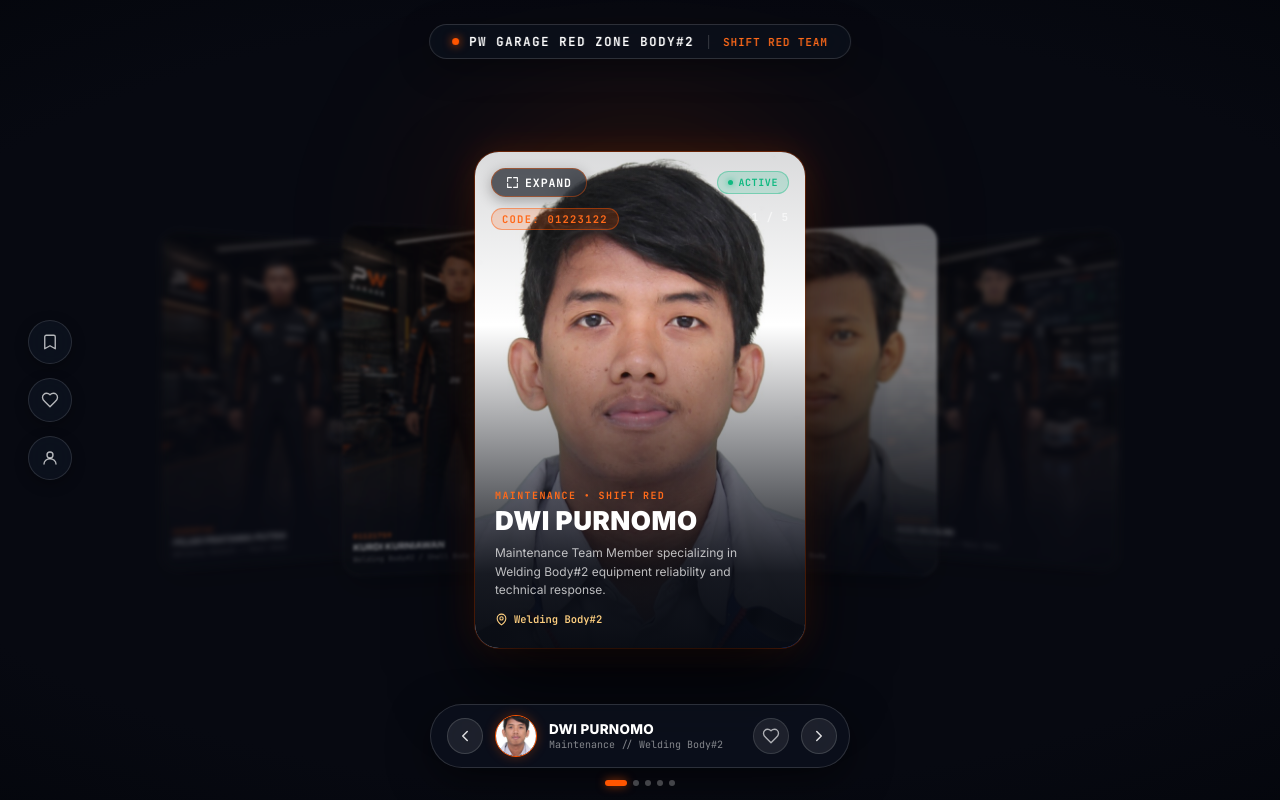
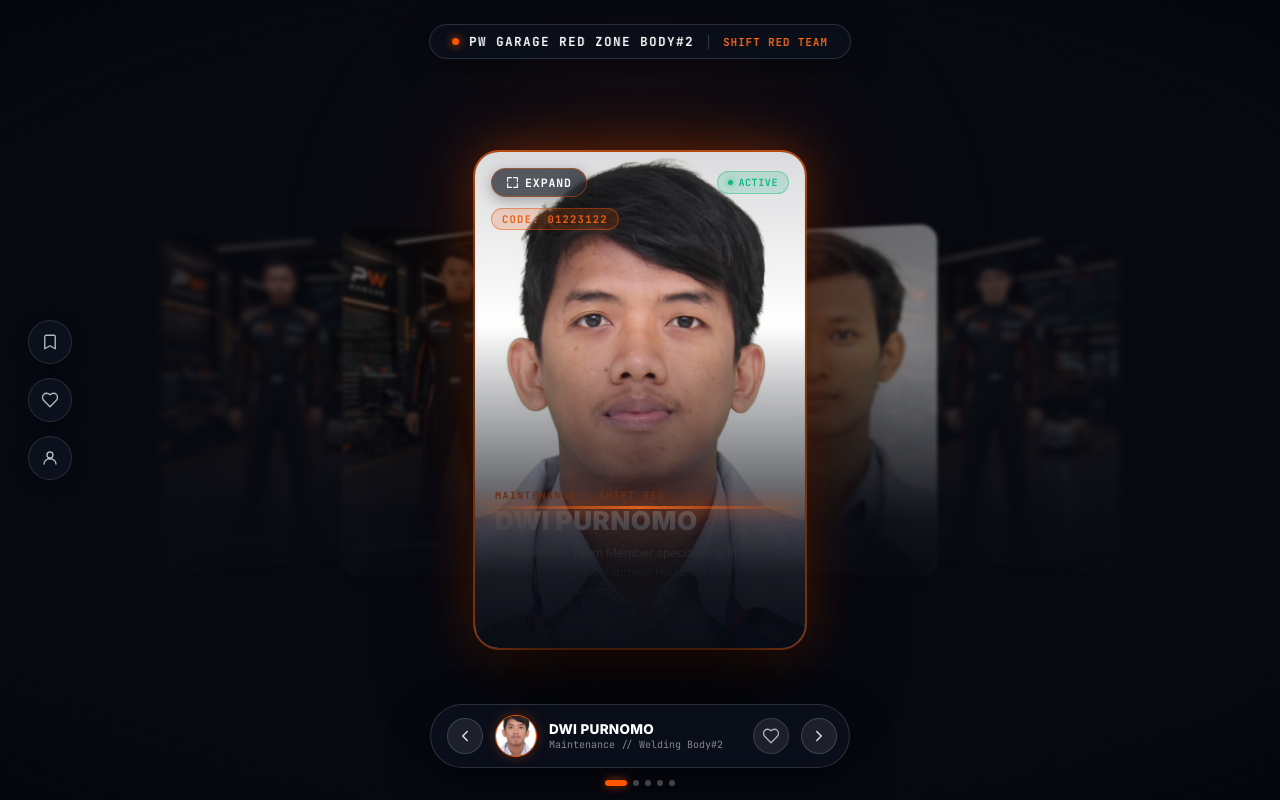
Before and after one commit to akunbersamagogle-stack/kanri-redzone, a React (Vite) app: page / in a window 1280 px wide. Built offline with nearby package versions, Linux system fonts and the light colour scheme.

Commit message:
feat: add interactive 3D parallax tilt, breathing animation, laser scanner, and video support to active character

```diff
--- a/src/App.tsx
+++ b/src/App.tsx
@@ -73,14 +73,36 @@ export default function App() {
   const [selectedCharacter, setSelectedCharacter] = useState<Character | null>(null);
   const [videoLoaded, setVideoLoaded] = useState(false);
 
+  // Interactive 3D Card Tilt & Parallax Tracking
+  const [tilt, setTilt] = useState({ x: 0, y: 0 });
+
+  const handleCardMouseMove = (e: React.MouseEvent<HTMLDivElement>, isCenter: boolean) => {
+    if (!isCenter) return;
+    const rect = e.currentTarget.getBoundingClientRect();
+    const x = (e.clientX - rect.left) / rect.width - 0.5;
+    const y = (e.clientY - rect.top) / rect.height - 0.5;
+    setTilt({ x: Math.round(x * 12 * 10) / 10, y: Math.round(-y * 12 * 10) / 10 });
+  };
+
+  const handleCardMouseLeave = () => {
+    setTilt({ x: 0, y: 0 });
+  };
+
   // Drag handling
   const [dragging, setDragging] = useState(false);
   const [dragStart, setDragStart] = useState(0);
   const touchStartXRef = useRef(0);
   const touchStartYRef = useRef(0);
 
-  const prev = useCallback(() => setActive(i => (i - 1 + total) % total), [total]);
-  const next = useCallback(() => setActive(i => (i + 1) % total), [total]);
+  const prev = useCallback(() => {
+    setTilt({ x: 0, y: 0 });
+    setActive(i => (i - 1 + total) % total);
+  }, [total]);
+
+  const next = useCallback(() => {
+    setTilt({ x: 0, y: 0 });
+    setActive(i => (i + 1) % total);
+  }, [total]);
 
   // Preload character images
   useEffect(() => {
@@ -360,7 +382,8 @@ export default function App() {
           const xPct = offset * 54;
           const scale = isCenter ? 1 : 0.73 - abs * 0.04;
           const zIdx = isCenter ? 10 : 5 - abs;
-          const rotY = offset * -14;
+          const rotX = isCenter ? tilt.y : 0;
+          const rotY = (offset * -14) + (isCenter ? tilt.x : 0);
           const opacity = isCenter ? 1 : 0.58 - abs * 0.12;
           const blur = isCenter ? 0 : abs * 2;
 
@@ -370,6 +393,9 @@ export default function App() {
           return (
             <div
               key={char.id}
+              className={isCenter ? 'card-center-active' : ''}
+              onMouseMove={e => handleCardMouseMove(e, isCenter)}
+              onMouseLeave={handleCardMouseLeave}
               onClick={() => {
                 if (!dragging && abs > 0) setActive(idx);
               }}
@@ -379,25 +405,51 @@ export default function App() {
                 height: cardH,
                 borderRadius: 24,
                 overflow: 'hidden',
-                transform: `translateX(${xPct}%) scale(${scale}) rotateY(${rotY}deg)`,
+                transform: `translateX(${xPct}%) scale(${scale}) rotateX(${rotX}deg) rotateY(${rotY}deg)`,
                 transformOrigin: 'center center',
                 transformStyle: 'preserve-3d',
                 zIndex: zIdx,
                 opacity,
                 filter: blur > 0 ? `blur(${blur}px)` : 'none',
-                transition: dragging ? 'none' : 'all 0.55s cubic-bezier(0.34,1.1,0.64,1)',
+                transition: dragging ? 'none' : isCenter && (tilt.x !== 0 || tilt.y !== 0) ? 'transform 0.1s ease-out' : 'all 0.55s cubic-bezier(0.34,1.1,0.64,1)',
                 cursor: isCenter ? 'default' : 'pointer',
                 boxShadow: isCenter
-                  ? '0 35px 80px rgba(0,0,0,0.75), 0 0 0 1px rgba(255,85,0,0.35), 0 0 35px rgba(255,85,0,0.2)'
+                  ? '0 35px 80px rgba(0,0,0,0.75), 0 0 0 1.5px rgba(255,85,0,0.45), 0 0 35px rgba(255,85,0,0.25)'
                   : '0 20px 40px rgba(0,0,0,0.5), 0 0 0 1px rgba(255,255,255,0.08)',
                 background: '#0e1422',
               }}
             >
-              {/* Character Photo */}
+              {/* Optional Future Loop Video (Auto-switches if MP4 is provided) */}
+              {isCenter && (
+                <video
+                  autoPlay
+                  loop
+                  muted
+                  playsInline
+                  onError={e => {
+                    (e.currentTarget as HTMLElement).style.display = 'none';
+                  }}
+                  style={{
+                    position: 'absolute',
+                    inset: 0,
+                    width: '100%',
+                    height: '100%',
+                    objectFit: 'cover',
+                    objectPosition: 'center top',
+                    zIndex: 1,
+                    pointerEvents: 'none',
+                  }}
+                >
+                  <source src={`/assets/characters/${char.id}.mp4`} type="video/mp4" />
+                </video>
+              )}
+
+              {/* Character Photo with Cinematic Breathing Idle Animation when in Front */}
               <img
                 src={char.image}
                 alt={char.name}
                 draggable={false}
+                className={isCenter ? 'character-animate-active' : ''}
                 style={{
                   width: '100%',
                   height: '100%',
@@ -405,14 +457,25 @@ export default function App() {
                   objectPosition: 'center top',
                   display: 'block',
                   pointerEvents: 'none',
+                  zIndex: 0,
                 }}
               />
+
+              {/* Futuristic Cyber Hologram Shimmer & Laser Scanner Sweep */}
+              {isCenter && (
+                <>
+                  <div className="character-shimmer-beam" />
+                  <div className="character-laser-scanner" />
+                </>
+              )}
 
               {/* Contrast Gradient Overlay */}
               <div
                 style={{
                   position: 'absolute',
                   inset: 0,
+                  zIndex: 2,
+                  pointerEvents: 'none',
                   background: 'linear-gradient(to bottom, rgba(10,14,23,0.15) 0%, transparent 35%, rgba(6,9,16,0.92) 85%, rgba(6,9,16,0.98) 100%)',
                 }}
               />
@@ -427,6 +490,7 @@ export default function App() {
                       top: 16,
                       left: 16,
                       right: 16,
+                      zIndex: 10,
                       display: 'flex',
                       justifyContent: 'space-between',
                       alignItems: 'center',
--- a/src/index.css
+++ b/src/index.css
@@ -469,3 +469,99 @@ html, body {
   font-size: 11px;
   color: #94a3b8;
 }
+
+/* ==========================================================================
+   INTERACTIVE CHARACTER ANIMATIONS & EFFECTS
+   ========================================================================== */
+
+/* 1. Lifelike Cinematic Breathing & Subtle Float */
+@keyframes characterBreathing {
+  0% {
+    transform: scale(1.0) translateY(0px);
+  }
+  50% {
+    transform: scale(1.045) translateY(-5px);
+  }
+  100% {
+    transform: scale(1.0) translateY(0px);
+  }
+}
+
+.character-animate-active {
+  animation: characterBreathing 6s ease-in-out infinite alternate !important;
+  transform-origin: center top !important;
+  will-change: transform !important;
+}
+
+/* 2. Cybernetic Laser Scanline Sweep */
+@keyframes laserScanSweep {
+  0% {
+    top: -15%;
+    opacity: 0;
+  }
+  15% {
+    opacity: 0.85;
+  }
+  85% {
+    opacity: 0.85;
+  }
+  100% {
+    top: 110%;
+    opacity: 0;
+  }
+}
+
+.character-laser-scanner {
+  position: absolute;
+  left: 0;
+  right: 0;
+  height: 2.5px;
+  background: linear-gradient(90deg, transparent 0%, rgba(255, 85, 0, 0.4) 15%, #ff6a1a 50%, rgba(255, 85, 0, 0.4) 85%, transparent 100%);
+  box-shadow: 0 0 16px #ff5500, 0 0 32px rgba(255, 85, 0, 0.6);
+  pointer-events: none;
+  z-index: 5;
+  animation: laserScanSweep 3.8s cubic-bezier(0.4, 0, 0.2, 1) infinite;
+}
+
+/* 3. Glowing Pulse Border for Active Card */
+@keyframes activePulseAura {
+  0%, 100% {
+    box-shadow: 0 35px 80px rgba(0, 0, 0, 0.75), 0 0 0 1.5px rgba(255, 85, 0, 0.4), 0 0 30px rgba(255, 85, 0, 0.2);
+  }
+  50% {
+    box-shadow: 0 40px 90px rgba(0, 0, 0, 0.85), 0 0 0 2px rgba(255, 106, 26, 0.8), 0 0 55px rgba(255, 85, 0, 0.45);
+  }
+}
+
+.card-center-active {
+  animation: activePulseAura 4s ease-in-out infinite;
+}
+
+/* 4. Subtle Holographic Shimmer Beam */
+@keyframes holographicShimmer {
+  0% {
+    transform: translateX(-120%) rotate(25deg);
+  }
+  100% {
+    transform: translateX(220%) rotate(25deg);
+  }
+}
+
+.character-shimmer-beam {
+  position: absolute;
+  top: -50%;
+  left: -50%;
+  width: 200%;
+  height: 200%;
+  background: linear-gradient(
+    90deg,
+    transparent 0%,
+    rgba(255, 255, 255, 0.02) 45%,
+    rgba(255, 106, 26, 0.09) 50%,
+    rgba(255, 255, 255, 0.02) 55%,
+    transparent 100%
+  );
+  pointer-events: none;
+  z-index: 4;
+  animation: holographicShimmer 7s ease-in-out infinite;
+}
```
